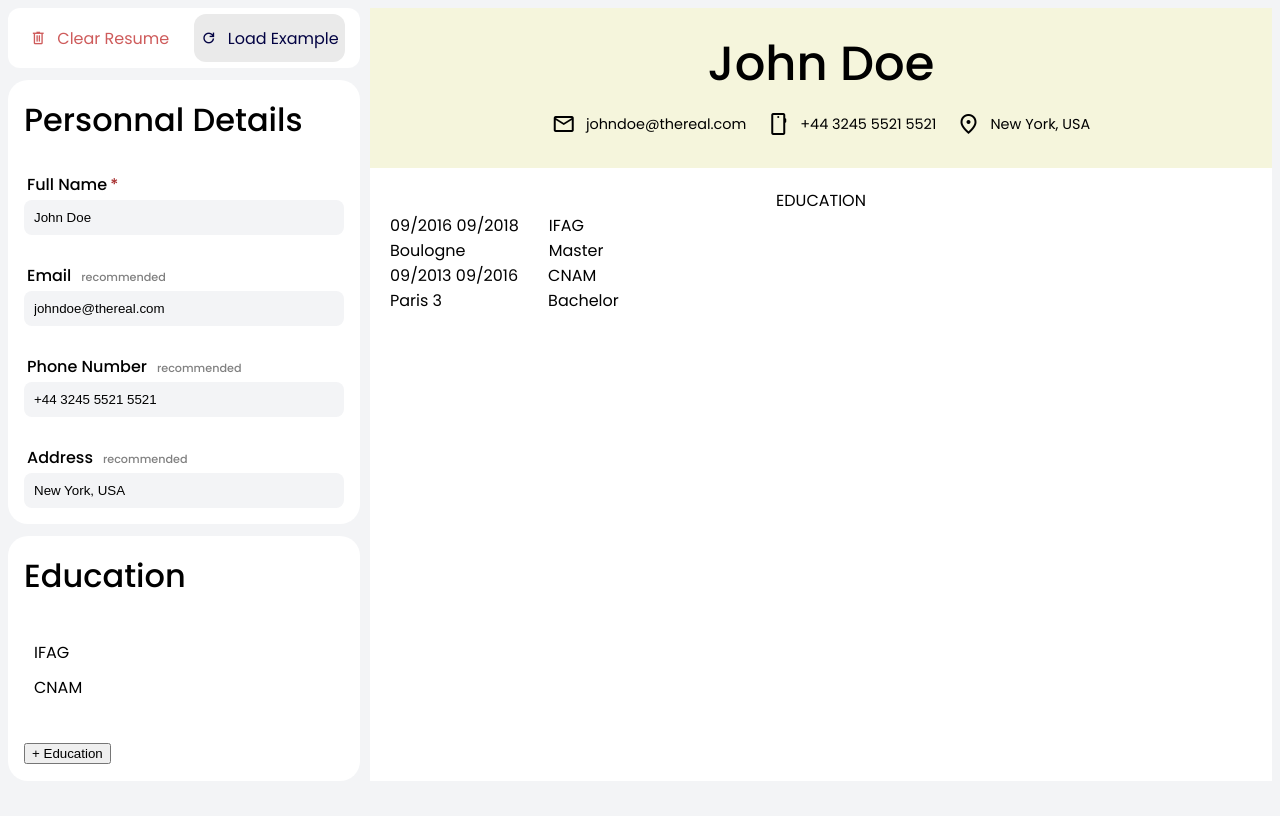
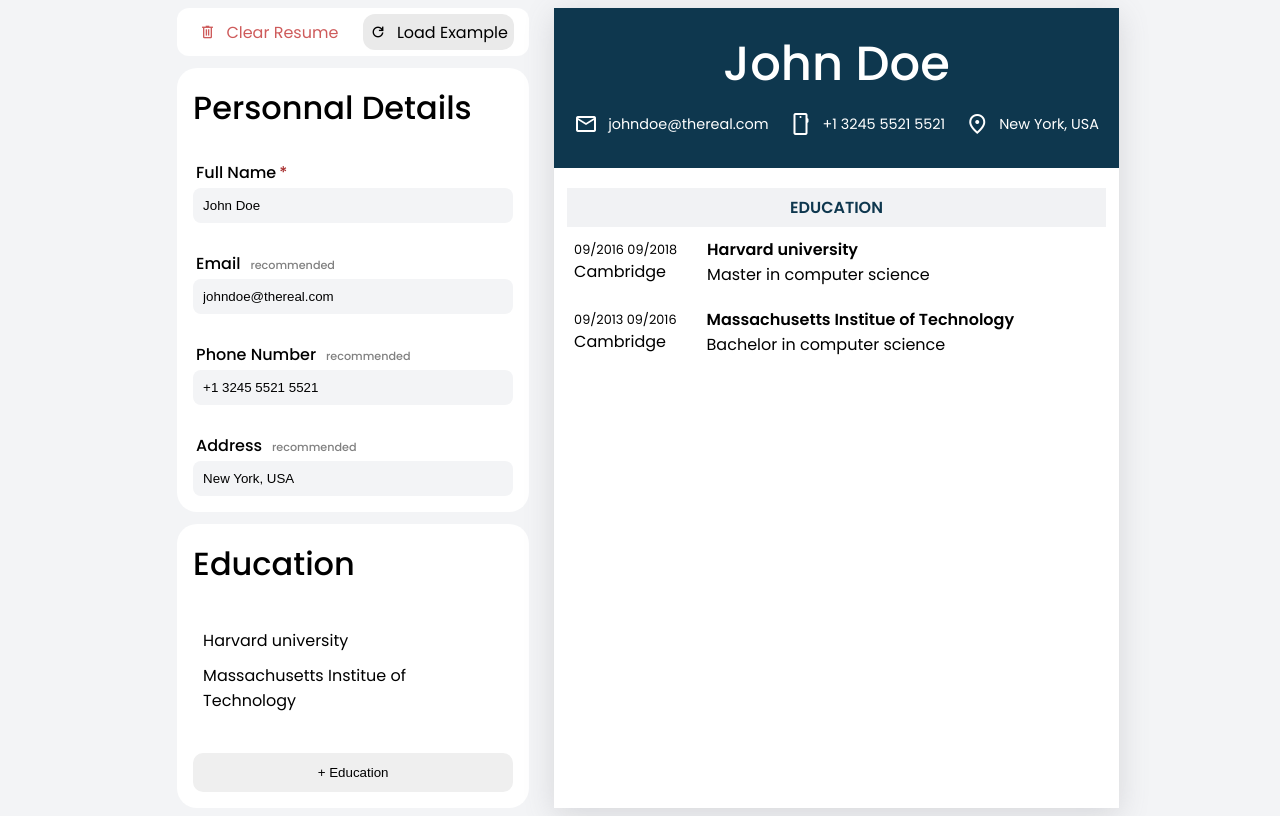
Before and after one commit to NassimNaoui/odin-cv-builder, a React (Vite) app in the folder react/: page / in a window 1280 px wide. Built offline with nearby package versions, Linux system fonts and the light colour scheme.

Commit message:
added style to cv model and education card

```diff
--- a/react/src/App.jsx
+++ b/react/src/App.jsx
@@ -13,24 +13,24 @@ export default function App() {
 
   const [fullName, setFullName] = useState("John Doe");
   const [email, setEmail] = useState("johndoe@thereal.com");
-  const [phoneNumber, setPhoneNumber] = useState("+44 3245 5521 5521");
+  const [phoneNumber, setPhoneNumber] = useState("+1 3245 5521 5521");
   const [address, setAddress] = useState("New York, USA");
   const [education, setEducation] = useState([
     {
       id: 1,
-      name: "IFAG",
-      degree: "Master",
+      name: "Harvard university",
+      degree: "Master in computer science",
       startDate: "09/2016",
       endDate: "09/2018",
-      location: "Boulogne",
+      location: "Cambridge",
     },
     {
       id: 2,
-      name: "CNAM",
-      degree: "Bachelor",
+      name: "Massachusetts Institue of Technology",
+      degree: "Bachelor in computer science",
       startDate: "09/2013",
       endDate: "09/2016",
-      location: "Paris 3",
+      location: "Cambridge",
     },
   ]);
 
@@ -78,24 +78,24 @@ export default function App() {
   const reload = () => {
     setFullName("John Doe");
     setEmail("johndoe@thereal.com");
-    setPhoneNumber("+44 3245 5521 5521");
+    setPhoneNumber("+1 3245 5521 5521");
     setAddress("New York, USA");
     setEducation([
       {
         id: 1,
-        name: "IFAG",
+        name: "Harvard university",
         degree: "Master",
         startDate: "09/2016",
         endDate: "09/2018",
-        location: "Boulogne",
+        location: "Cambridge",
       },
       {
         id: 2,
-        name: "CNAM",
+        name: "Massachusetts Institue of Technology",
         degree: "Bachelor",
         startDate: "09/2013",
         endDate: "09/2016",
-        location: "Paris 3",
+        location: "Cambridge",
       },
     ]);
   };
@@ -130,7 +130,7 @@ export default function App() {
           phoneNumber={phoneNumber}
           address={address}
           schoolName={education.map((school) => (
-            <div className="education-field">
+            <div className="education-experience-field">
               <div className="date-location">
                 <div id="date">
                   {school.startDate} {school.endDate}
--- a/react/src/education.jsx
+++ b/react/src/education.jsx
@@ -13,6 +13,8 @@ export function EducationApp({
   const [isEditing, setIsEditing] = useState(false);
   const [isAdding, setAdding] = useState(false);
   const [selectedSchool, setSelectedSchool] = useState();
+
+  console.log(education);
 
   if (!isAdding && !isEditing) {
     return (
@@ -115,9 +117,18 @@ function EducationInputForms({
         </div>
         <EducationInput school={school} handleChange={handleChange} />
         <div className="education-btn-container">
-          <button onClick={onClickDelete}>Delete</button>
-          <button onClick={onClickCancel}>Cancel</button>
-          <button onClick={onClickSave}>Save</button>
+          <div className="delete-action">
+            <span class="material-symbols-outlined">delete</span>
+            <button onClick={onClickDelete}>Delete</button>
+          </div>
+          <div className="cancel-action">
+            <span class="material-symbols-outlined">close</span>
+            <button onClick={onClickCancel}>Cancel</button>
+          </div>
+          <div className="save-action">
+            <span class="material-symbols-outlined">save</span>
+            <button onClick={onClickSave}>Save</button>
+          </div>
         </div>
       </div>
     </div>
--- a/react/src/styles/App.css
+++ b/react/src/styles/App.css
@@ -7,14 +7,17 @@
 body {
   margin: 10;
   padding: 10;
+  width: 100vw;
   font-family: var(--main-font);
   background-color: #f3f4f6;
+  display: flex;
+  justify-content: center;
 }
 
 .container {
   display: flex;
   flex-direction: row;
-  gap: 10px;
+  gap: 25px;
 }
 
 .forms-Container {
@@ -27,3 +30,9 @@ body {
   flex: 1;
   background-color: white;
 }
+
+@media (max-width: 700px) {
+  .container {
+    flex-direction: column;
+  }
+}
--- a/react/src/styles/cv-model.css
+++ b/react/src/styles/cv-model.css
@@ -2,6 +2,10 @@
   display: flex;
   justify-content: center;
   flex-direction: column;
+  min-width: 500px;
+  max-width: 700px;
+  max-height: 800px;
+  box-shadow: rgba(100, 100, 111, 0.2) 0px 7px 29px 0px;
 }
 .cv-container h1 {
   margin: 0;
@@ -15,11 +19,12 @@
 
 .cv-header {
   /*flex: 1;*/
-  background-color: beige;
+  background-color: #0e374e;
   display: flex;
   flex-direction: column;
   align-items: center;
   padding: 20px;
+  color: white;
 }
 
 .personal-infos-container {
@@ -63,13 +68,35 @@
   justify-content: center;
   align-items: center;
   width: 100%;
+  gap: 10px;
+}
+
+.education-experience-title {
+  width: 100%;
+  background-color: #f1f2f4;
+  color: #0e374e;
+  text-align: center;
+  font-weight: 600;
+  padding: 7px;
 }
 
 .education-experience-body {
   width: 100%;
+  display: flex;
+  flex-direction: column;
+  gap: 20px;
 }
 
-.education-field {
+.education-experience-field {
   display: flex;
   gap: 30px;
+  align-items: center;
 }
+
+#school {
+  font-weight: 600;
+}
+
+#date {
+  font-size: 0.8em;
+}
--- a/react/src/styles/delete-reload.css
+++ b/react/src/styles/delete-reload.css
@@ -15,7 +15,7 @@
   align-items: center;
   gap: 10px;
   border-radius: 12px;
-  padding: 6px;
+  padding: 0px 6px;
   cursor: pointer;
 }
 
@@ -25,7 +25,6 @@
 
 .refresh-container {
   background-color: rgb(234, 234, 234);
-  color: rgb(3, 3, 67);
 }
 
 .delete-container .material-symbols-outlined,
--- a/react/src/styles/input-infos.css
+++ b/react/src/styles/input-infos.css
@@ -47,3 +47,69 @@ h1 {
   min-width: 130px;
   max-width: 130px;
 }
+
+.add-education-btn {
+  display: flex;
+  justify-content: center;
+  align-items: center;
+}
+
+.add-education-btn button {
+  border-radius: 10px;
+  outline: none;
+  border: none;
+  padding: 12px;
+  width: 100%;
+  cursor: pointer;
+}
+
+.education-btn-container {
+  display: flex;
+  justify-content: space-around;
+}
+
+.delete-action,
+.cancel-action,
+.save-action {
+  display: flex;
+  flex-direction: row;
+  justify-content: space-around;
+  align-items: center;
+  border-radius: 10px;
+  padding: 2px 9px;
+  cursor: pointer;
+}
+
+.delete-action button,
+.cancel-action button,
+.save-action button {
+  border: none;
+  background-color: rgba(255, 255, 255, 0);
+  color: white;
+  cursor: pointer;
+}
+
+.delete-action .material-symbols-outlined,
+.cancel-action .material-symbols-outlined,
+.save-action .material-symbols-outlined {
+  line-height: normal;
+}
+
+.delete-action {
+  background-color: #fe5e5b;
+  color: white;
+}
+
+.save-action {
+  background-color: #0d9b27;
+  color: white;
+}
+
+.cancel-action {
+  border: 1px solid #0d9b27;
+  color: #0d9b27;
+}
+
+.cancel-action button {
+  color: #0d9b27;
+}
```
